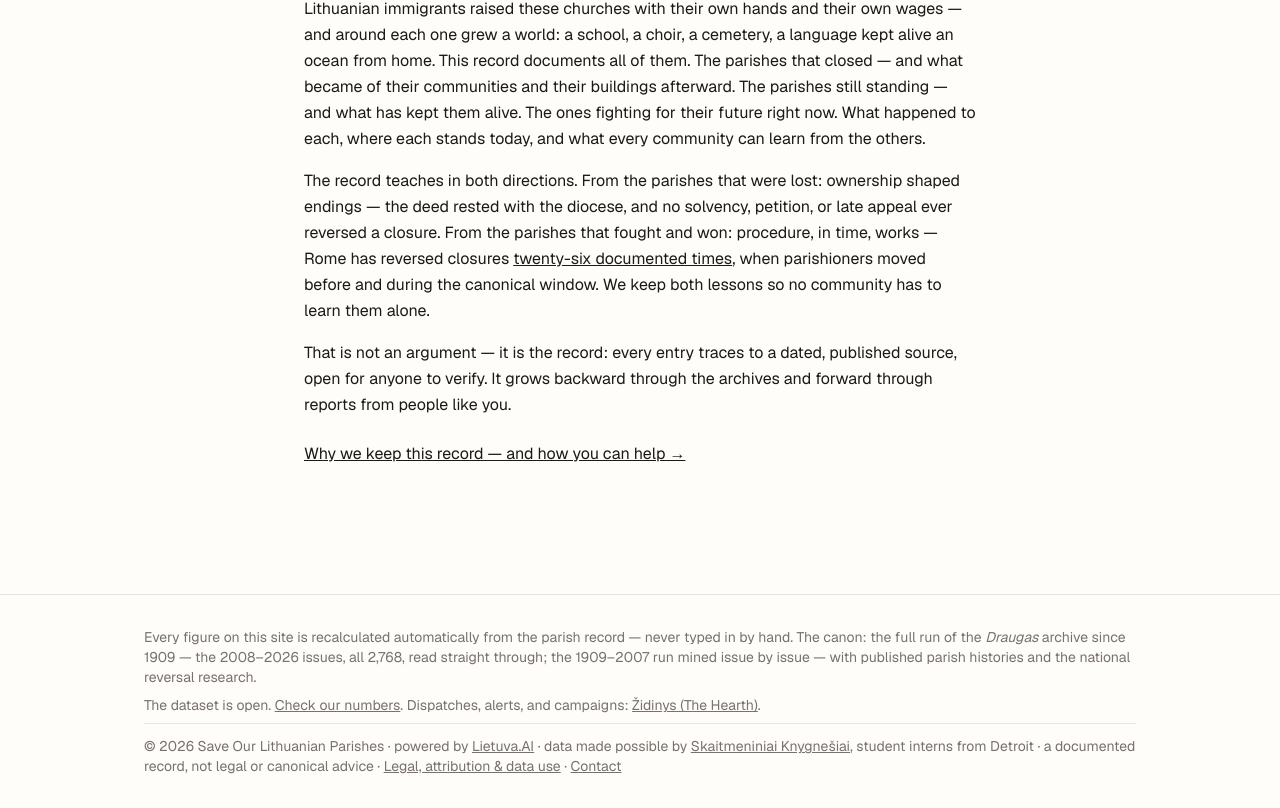
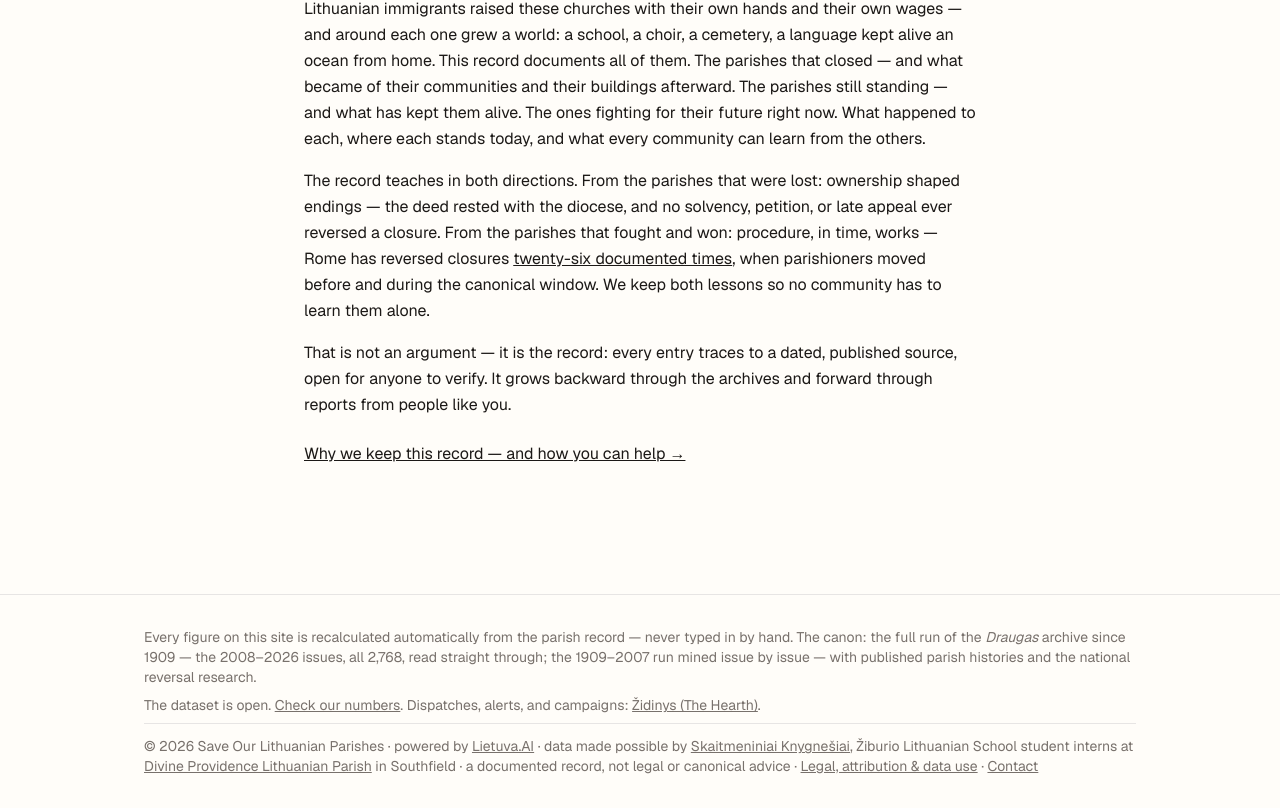
Before and after one commit to LietuvaAI/save-our-lithuanian-parishes, a Next.js app: page / in a window 1280 px wide. Shown: the part 3035-3843 px from the top of the page. Built offline with nearby package versions, Linux system fonts and the light colour scheme.

Commit message:
Clarify student archive footer credit

```diff
--- a/app/layout.tsx
+++ b/app/layout.tsx
@@ -195,8 +195,15 @@ export default function RootLayout({
               >
                 Skaitmeniniai Knygnešiai
               </a>
-              , student interns from Detroit · a documented record, not legal
-              or canonical advice ·{" "}
+              , Žiburio Lithuanian School student interns at{" "}
+              <Link
+                href="/parishes/dievo-apvaizdos-southfield-mi"
+                className="underline hover:text-foreground"
+              >
+                Divine Providence Lithuanian Parish
+              </Link>{" "}
+              in Southfield · a documented record, not legal or canonical
+              advice ·{" "}
               <Link
                 href="/legal"
                 className="underline hover:text-foreground"
```
